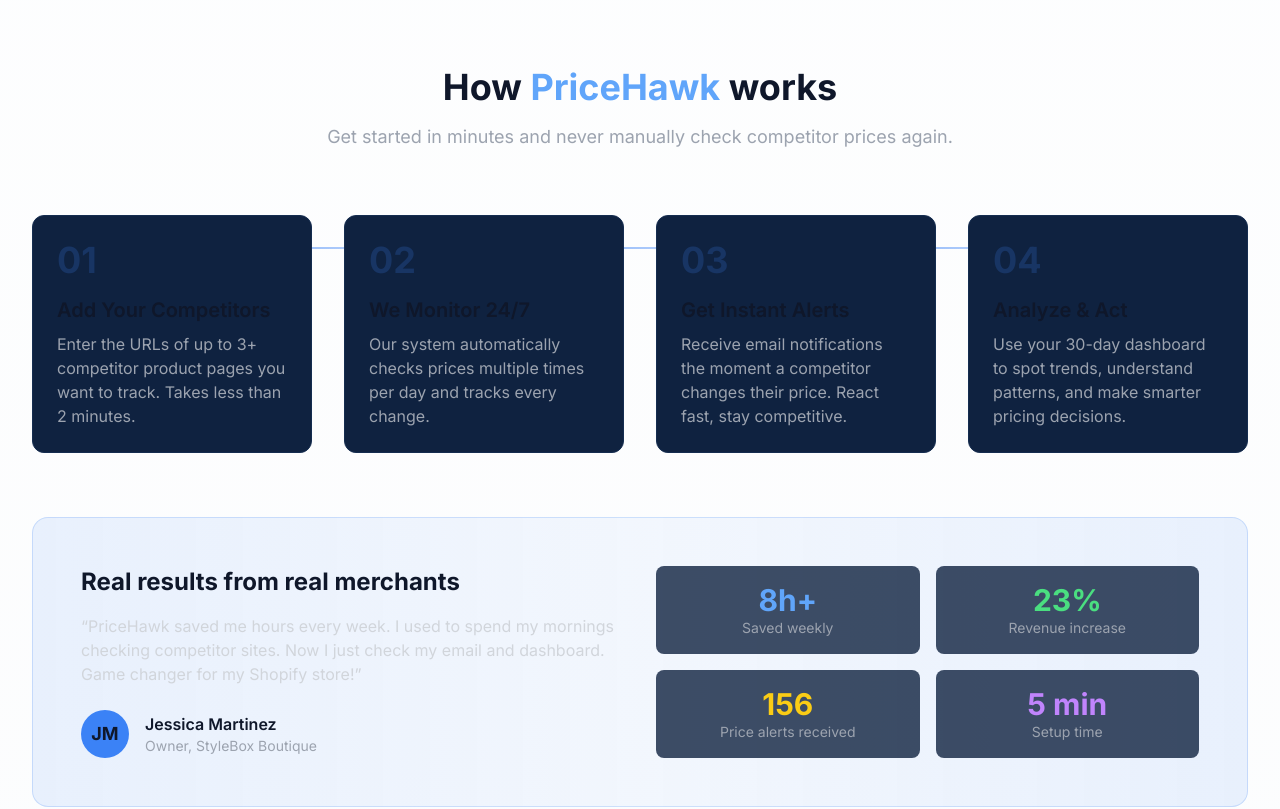
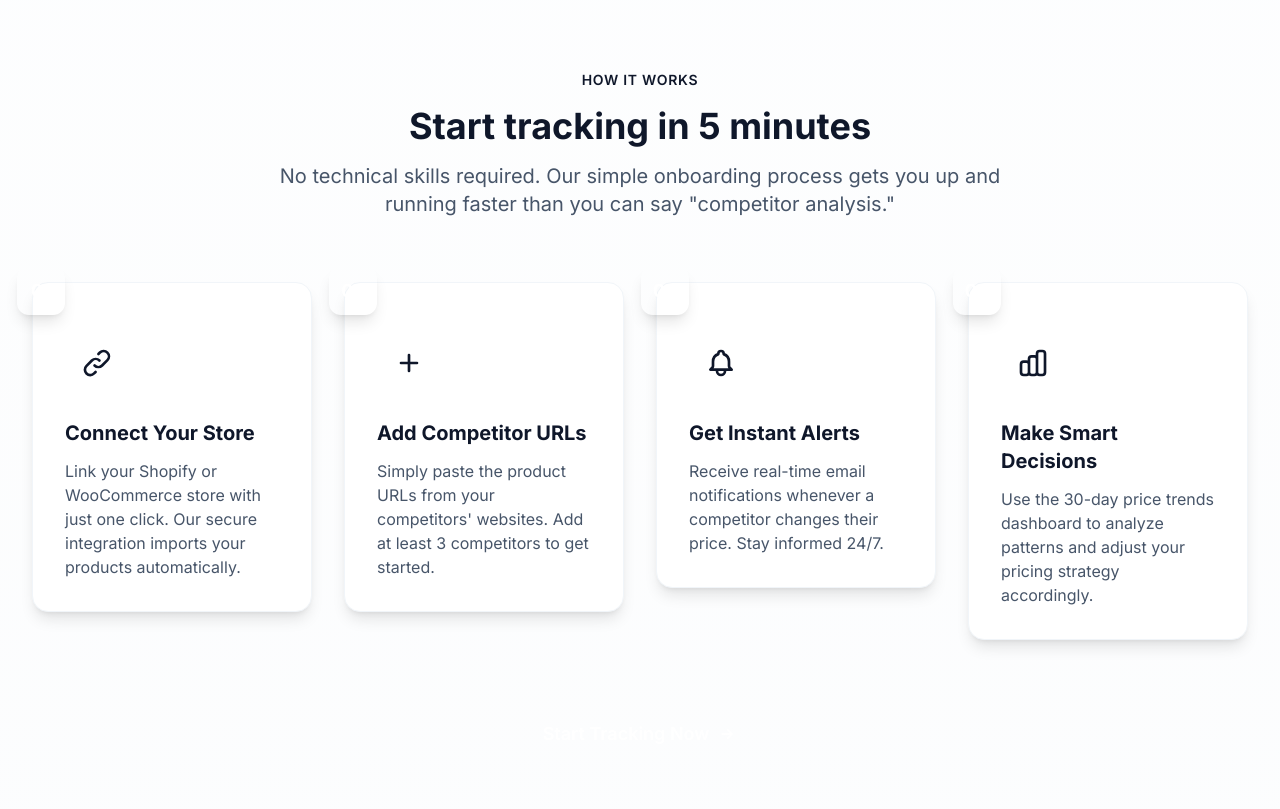
Before and after one commit to INDEX-prog/pricehawk, a Next.js app: page / in a window 1280 px wide. Shown: the part 2020-2829 px from the top of the page. Built offline with nearby package versions, Linux system fonts and the light colour scheme.

Commit message:
feat: initial project

```diff
--- a/components/HowItWorks.tsx
+++ b/components/HowItWorks.tsx
@@ -1,112 +1,177 @@
-export default function HowItWorks(): React.ReactElement {
-  const steps: Array<{
+"use client";
+
+import Link from "next/link";
+
+interface Step {
   number: string;
   title: string;
   description: string;
-  }> = [
+  icon: React.ReactElement;
+}
+
+const steps: Step[] = [
   {
     number: "01",
-      title: "Add Your Competitors",
+    title: "Connect Your Store",
     description:
-        "Enter the URLs of up to 3+ competitor product pages you want to track. Takes less than 2 minutes.",
+      "Link your Shopify or WooCommerce store with just one click. Our secure integration imports your products automatically.",
+    icon: (
+      <svg className="w-8 h-8" fill="none" stroke="currentColor" viewBox="0 0 24 24">
+        <path
+          strokeLinecap="round"
+          strokeLinejoin="round"
+          strokeWidth={2}
+          d="M13.828 10.172a4 4 0 00-5.656 0l-4 4a4 4 0 105.656 5.656l1.102-1.101m-.758-4.899a4 4 0 005.656 0l4-4a4 4 0 00-5.656-5.656l-1.1 1.1"
+        />
+      </svg>
+    ),
   },
   {
     number: "02",
-      title: "We Monitor 24/7",
+    title: "Add Competitor URLs",
     description:
-        "Our system automatically checks prices multiple times per day and tracks every change.",
+      "Simply paste the product URLs from your competitors' websites. Add at least 3 competitors to get started.",
+    icon: (
+      <svg className="w-8 h-8" fill="none" stroke="currentColor" viewBox="0 0 24 24">
+        <path
+          strokeLinecap="round"
+          strokeLinejoin="round"
+          strokeWidth={2}
+          d="M12 6v6m0 0v6m0-6h6m-6 0H6"
+        />
+      </svg>
+    ),
   },
   {
     number: "03",
     title: "Get Instant Alerts",
     description:
-        "Receive email notifications the moment a competitor changes their price. React fast, stay competitive.",
+      "Receive real-time email notifications whenever a competitor changes their price. Stay informed 24/7.",
+    icon: (
+      <svg className="w-8 h-8" fill="none" stroke="currentColor" viewBox="0 0 24 24">
+        <path
+          strokeLinecap="round"
+          strokeLinejoin="round"
+          strokeWidth={2}
+          d="M15 17h5l-1.405-1.405A2.032 2.032 0 0118 14.158V11a6.002 6.002 0 00-4-5.659V5a2 2 0 10-4 0v.341C7.67 6.165 6 8.388 6 11v3.159c0 .538-.214 1.055-.595 1.436L4 17h5m6 0v1a3 3 0 11-6 0v-1m6 0H9"
+        />
+      </svg>
+    ),
   },
   {
     number: "04",
-      title: "Analyze & Act",
+    title: "Make Smart Decisions",
     description:
-        "Use your 30-day dashboard to spot trends, understand patterns, and make smarter pricing decisions.",
+      "Use the 30-day price trends dashboard to analyze patterns and adjust your pricing strategy accordingly.",
+    icon: (
+      <svg className="w-8 h-8" fill="none" stroke="currentColor" viewBox="0 0 24 24">
+        <path
+          strokeLinecap="round"
+          strokeLinejoin="round"
+          strokeWidth={2}
+          d="M9 19v-6a2 2 0 00-2-2H5a2 2 0 00-2 2v6a2 2 0 002 2h2a2 2 0 002-2zm0 0V9a2 2 0 012-2h2a2 2 0 012 2v10m-6 0a2 2 0 002 2h2a2 2 0 002-2m0 0V5a2 2 0 012-2h2a2 2 0 012 2v14a2 2 0 01-2 2h-2a2 2 0 01-2-2z"
+        />
+      </svg>
+    ),
   },
 ];
+
+export default function HowItWorks(): React.ReactElement {
+  const handleCTAClick = (): void => {
+    if (typeof window !== "undefined" && (window as Window & { trackCTAClick?: (name: string, location: string) => void }).trackCTAClick) {
+      (window as Window & { trackCTAClick: (name: string, location: string) => void }).trackCTAClick("start_tracking", "how_it_works");
+    }
+  };
 
   return (
     <section id="how-it-works" className="py-20 px-4 sm:px-6 lg:px-8">
       <div className="max-w-7xl mx-auto">
+        {/* Section Header */}
         <div className="text-center mb-16">
-          <h2 className="text-3xl sm:text-4xl font-bold mb-4">
-            How <span className="text-electric-400">PriceHawk</span> works
+          <span className="inline-block text-primary-600 font-semibold text-sm uppercase tracking-wider mb-4">
+            How It Works
+          </span>
+          <h2 className="text-3xl sm:text-4xl font-bold text-slate-900 mb-4">
+            Start tracking in 5 minutes
           </h2>
-          <p className="text-gray-400 text-lg max-w-2xl mx-auto">
-            Get started in minutes and never manually check competitor prices
-            again.
+          <p className="text-xl text-slate-600 max-w-3xl mx-auto">
+            No technical skills required. Our simple onboarding process gets you
+            up and running faster than you can say &quot;competitor analysis.&quot;
           </p>
         </div>
 
-        <div className="grid grid-cols-1 md:grid-cols-2 lg:grid-cols-4 gap-8">
-          {steps.map(
-            (
-              step: { number: string; title: string; description: string },
-              index: number
-            ) => (
+        {/* Steps */}
+        <div className="relative">
+          {/* Connection Line */}
+          <div className="hidden lg:block absolute top-1/2 left-0 right-0 h-0.5 bg-gradient-to-r from-primary-200 via-primary-400 to-accent-400 -translate-y-1/2"></div>
+
+          <div className="grid md:grid-cols-2 lg:grid-cols-4 gap-8">
+            {steps.map((step: Step, index: number) => (
               <div key={index} className="relative">
-                {index < steps.length - 1 && (
-                  <div className="hidden lg:block absolute top-8 left-full w-full h-0.5 bg-gradient-to-r from-electric-500/50 to-transparent -translate-x-4"></div>
-                )}
-                <div className="bg-navy-800 border border-navy-700 rounded-xl p-6 relative">
-                  <div className="text-4xl font-bold text-electric-500/20 mb-4">
+                {/* Card */}
+                <div className="bg-white rounded-2xl p-8 shadow-lg border border-slate-100 hover:shadow-xl transition-shadow relative z-10">
+                  {/* Step Number */}
+                  <div className="absolute -top-4 -left-4 w-12 h-12 bg-gradient-to-br from-primary-500 to-accent-500 rounded-xl flex items-center justify-center text-white font-bold text-lg shadow-lg">
                     {step.number}
                   </div>
-                  <h3 className="text-xl font-semibold mb-2">{step.title}</h3>
-                  <p className="text-gray-400">{step.description}</p>
+
+                  {/* Icon */}
+                  <div className="w-16 h-16 bg-primary-50 rounded-xl flex items-center justify-center text-primary-600 mb-6 mt-4">
+                    {step.icon}
+                  </div>
+
+                  {/* Content */}
+                  <h3 className="text-xl font-bold text-slate-900 mb-3">
+                    {step.title}
+                  </h3>
+                  <p className="text-slate-600">{step.description}</p>
+                </div>
+
+                {/* Arrow (for mobile) */}
+                {index < steps.length - 1 && (
+                  <div className="lg:hidden flex justify-center my-4">
+                    <svg
+                      className="w-6 h-6 text-primary-400"
+                      fill="none"
+                      stroke="currentColor"
+                      viewBox="0 0 24 24"
+                    >
+                      <path
+                        strokeLinecap="round"
+                        strokeLinejoin="round"
+                        strokeWidth={2}
+                        d="M19 14l-7 7m0 0l-7-7m7 7V3"
+                      />
+                    </svg>
+                  </div>
+                )}
+              </div>
+            ))}
           </div>
         </div>
-            )
-          )}
-        </div>
 
-        <div className="mt-16 bg-gradient-to-r from-electric-500/10 via-electric-500/5 to-electric-500/10 rounded-2xl border border-electric-500/20 p-8 md:p-12">
-          <div className="grid md:grid-cols-2 gap-8 items-center">
-            <div>
-              <h3 className="text-2xl font-bold mb-4">
-                Real results from real merchants
-              </h3>
-              <p className="text-gray-300 mb-6">
-                &ldquo;PriceHawk saved me hours every week. I used to spend my mornings
-                checking competitor sites. Now I just check my email and
-                dashboard. Game changer for my Shopify store!&rdquo;
-              </p>
-              <div className="flex items-center">
-                <div className="w-12 h-12 bg-electric-500 rounded-full flex items-center justify-center font-bold text-lg">
-                  JM
-                </div>
-                <div className="ml-4">
-                  <p className="font-semibold">Jessica Martinez</p>
-                  <p className="text-sm text-gray-400">
-                    Owner, StyleBox Boutique
-                  </p>
-                </div>
-              </div>
-            </div>
-            <div className="grid grid-cols-2 gap-4">
-              <div className="bg-navy-800/80 rounded-lg p-4 text-center">
-                <p className="text-3xl font-bold text-electric-400">8h+</p>
-                <p className="text-sm text-gray-400">Saved weekly</p>
-              </div>
-              <div className="bg-navy-800/80 rounded-lg p-4 text-center">
-                <p className="text-3xl font-bold text-green-400">23%</p>
-                <p className="text-sm text-gray-400">Revenue increase</p>
-              </div>
-              <div className="bg-navy-800/80 rounded-lg p-4 text-center">
-                <p className="text-3xl font-bold text-yellow-400">156</p>
-                <p className="text-sm text-gray-400">Price alerts received</p>
-              </div>
-              <div className="bg-navy-800/80 rounded-lg p-4 text-center">
-                <p className="text-3xl font-bold text-purple-400">5 min</p>
-                <p className="text-sm text-gray-400">Setup time</p>
-              </div>
-            </div>
-          </div>
+        {/* CTA */}
+        <div className="text-center mt-16">
+          <Link
+            href="#pricing"
+            onClick={handleCTAClick}
+            className="inline-flex items-center space-x-2 bg-primary-600 hover:bg-primary-700 text-white px-8 py-4 rounded-xl font-semibold text-lg transition-all hover:shadow-xl hover:shadow-primary-500/25"
+          >
+            <span>Start Tracking Now</span>
+            <svg
+              className="w-5 h-5"
+              fill="none"
+              stroke="currentColor"
+              viewBox="0 0 24 24"
+            >
+              <path
+                strokeLinecap="round"
+                strokeLinejoin="round"
+                strokeWidth={2}
+                d="M13 7l5 5m0 0l-5 5m5-5H6"
+              />
+            </svg>
+          </Link>
         </div>
       </div>
     </section>
```
Lines whose indentation alone changed are shown as unchanged.
